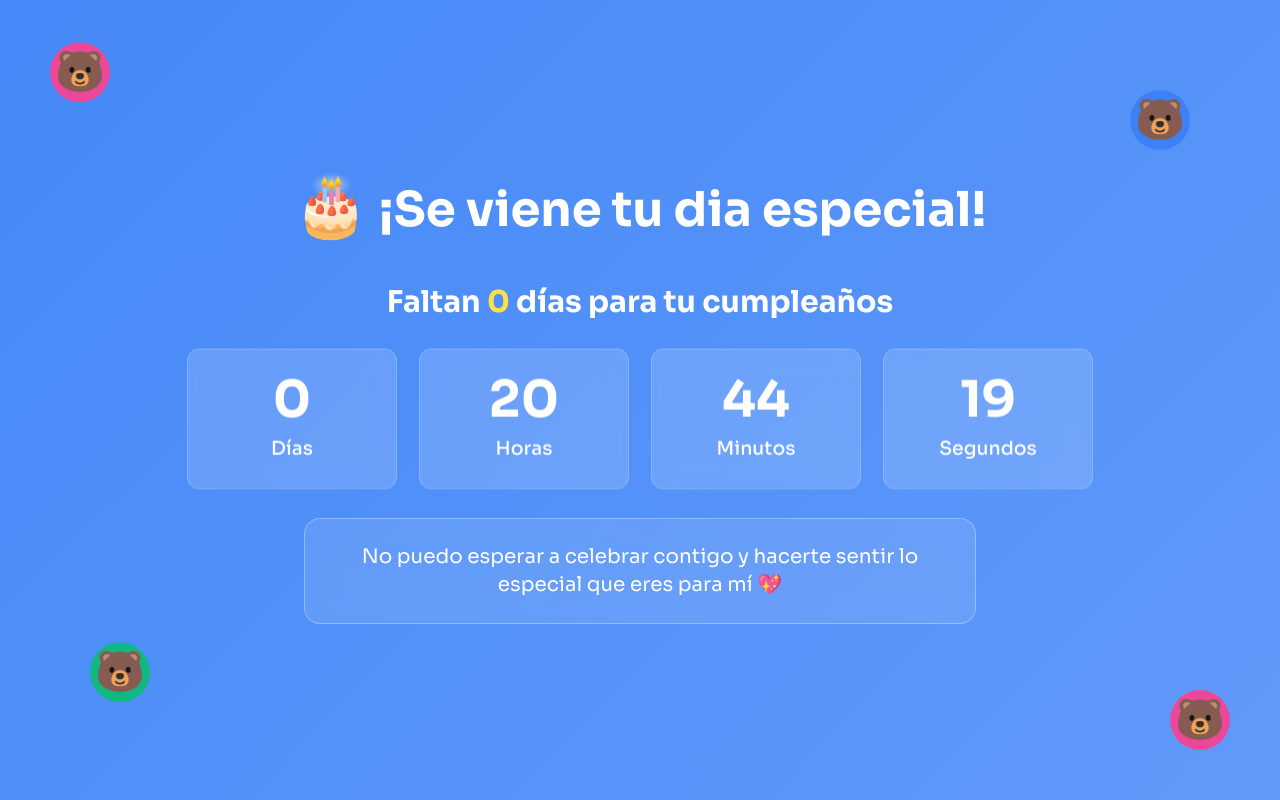
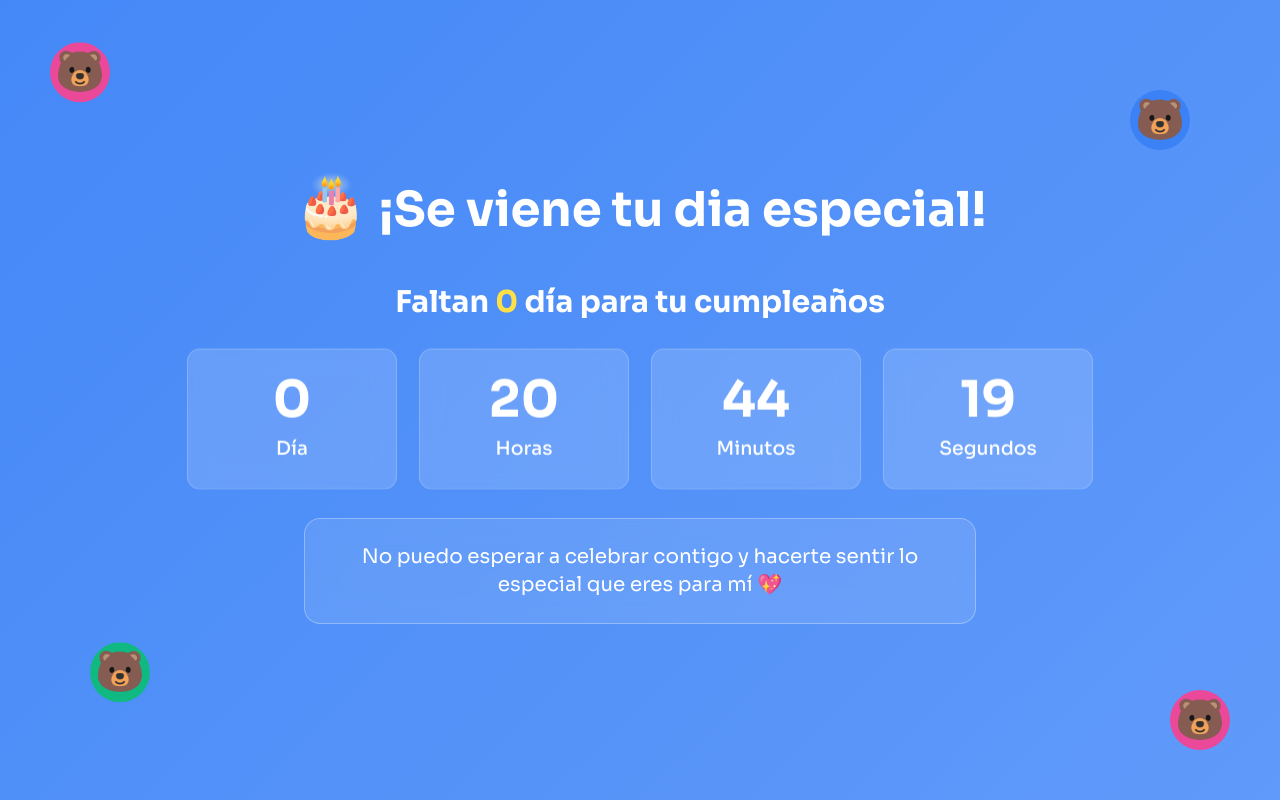
Before and after one commit to AlexSandroProgrammer/ositos_carinositos, a plain HTML site: page index.html in a window 1280 px wide. Drawn offline with nearby package versions, Linux system fonts and the light colour scheme.

Commit message:
feat: ajustes de texto

```diff
--- a/index.html
+++ b/index.html
@@ -41,7 +41,7 @@
               class="text-2xl md:text-3xl font-bold mb-8"
               id="countdown-title"
             >
-              Faltan <span id="days-left" class="text-yellow-300"></span> días
+              Faltan <span id="days-left" class="text-yellow-300"></span> día
               para tu cumpleaños
             </h3>
 
@@ -50,7 +50,7 @@
             >
               <div class="countdown-number p-6 rounded-xl text-center">
                 <div class="text-3xl md:text-5xl font-bold" id="days">0</div>
-                <div class="text-sm md:text-lg font-medium mt-2">Días</div>
+                <div class="text-sm md:text-lg font-medium mt-2">Día</div>
               </div>
               <div class="countdown-number p-6 rounded-xl text-center">
                 <div class="text-3xl md:text-5xl font-bold" id="hours">0</div>
```
